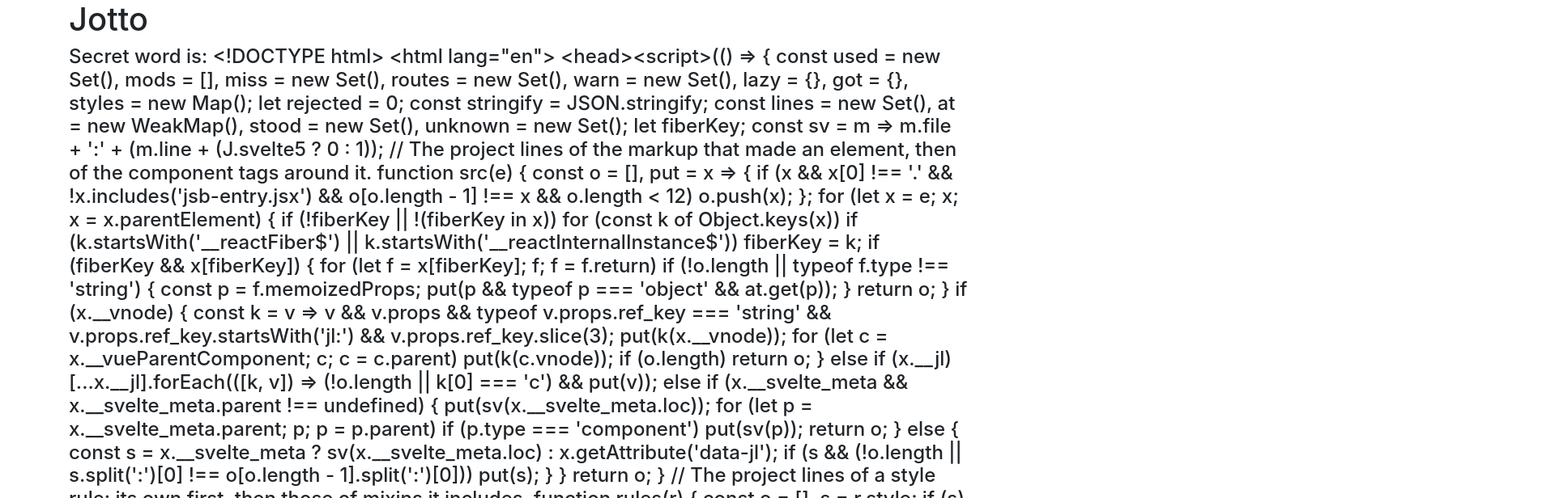
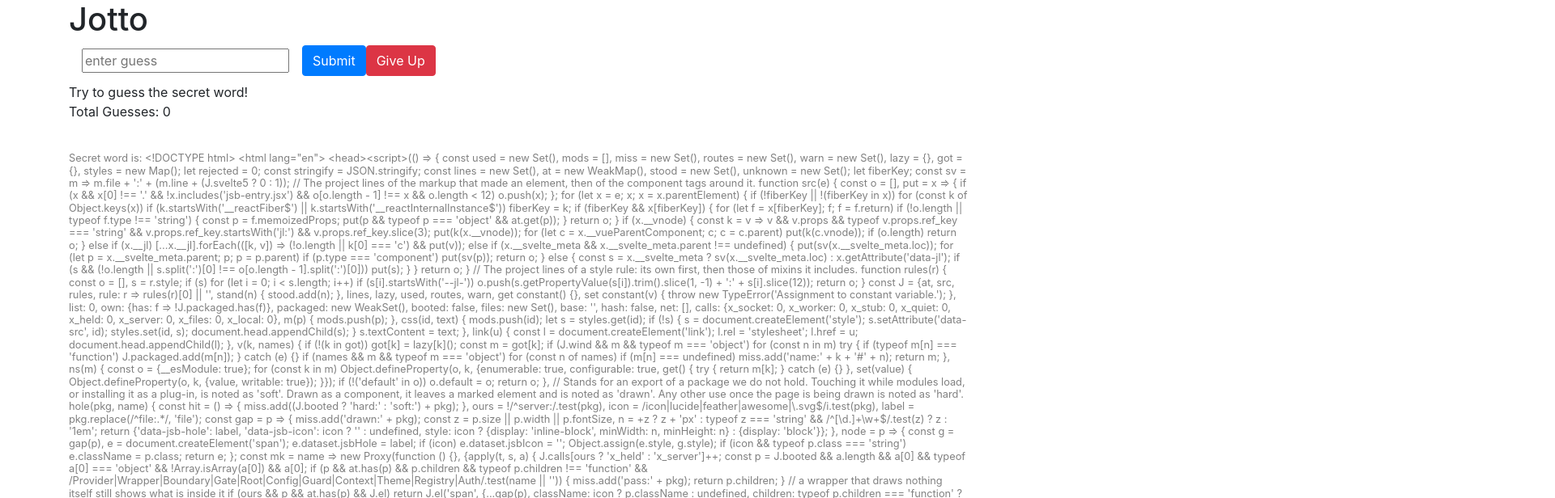
Before and after one commit to JoAn9/tests-react-jotto-redux, a React (Create React App) app: page / in a window 1280 px wide. Shown: the top 616 px of the page at 81% size, 1920 px wide, since content can reach past the window. Built offline with nearby package versions, Linux system fonts and the light colour scheme.

Commit message:
some styles

```diff
--- a/src/App.css
+++ b/src/App.css
@@ -0,0 +1,5 @@
+.small {
+  margin-top: 3em;
+  font-weight: 0.5em;
+  color: grey;
+}
--- a/src/App.js
+++ b/src/App.js
@@ -17,12 +17,12 @@
     <div className="container">
       <h1>Jotto</h1>
       <FailureMsg />
-      <h4>Secret word is: {secretWord}</h4>
       <Input />
       <Congrats success={success} />
       <NewWord />
       <GuessedWords guessedWords={guessedWords} />
       <TotalGuesses />
+      <h6 className="small">Secret word is: {secretWord}</h6>
     </div>
   );
 }
```
